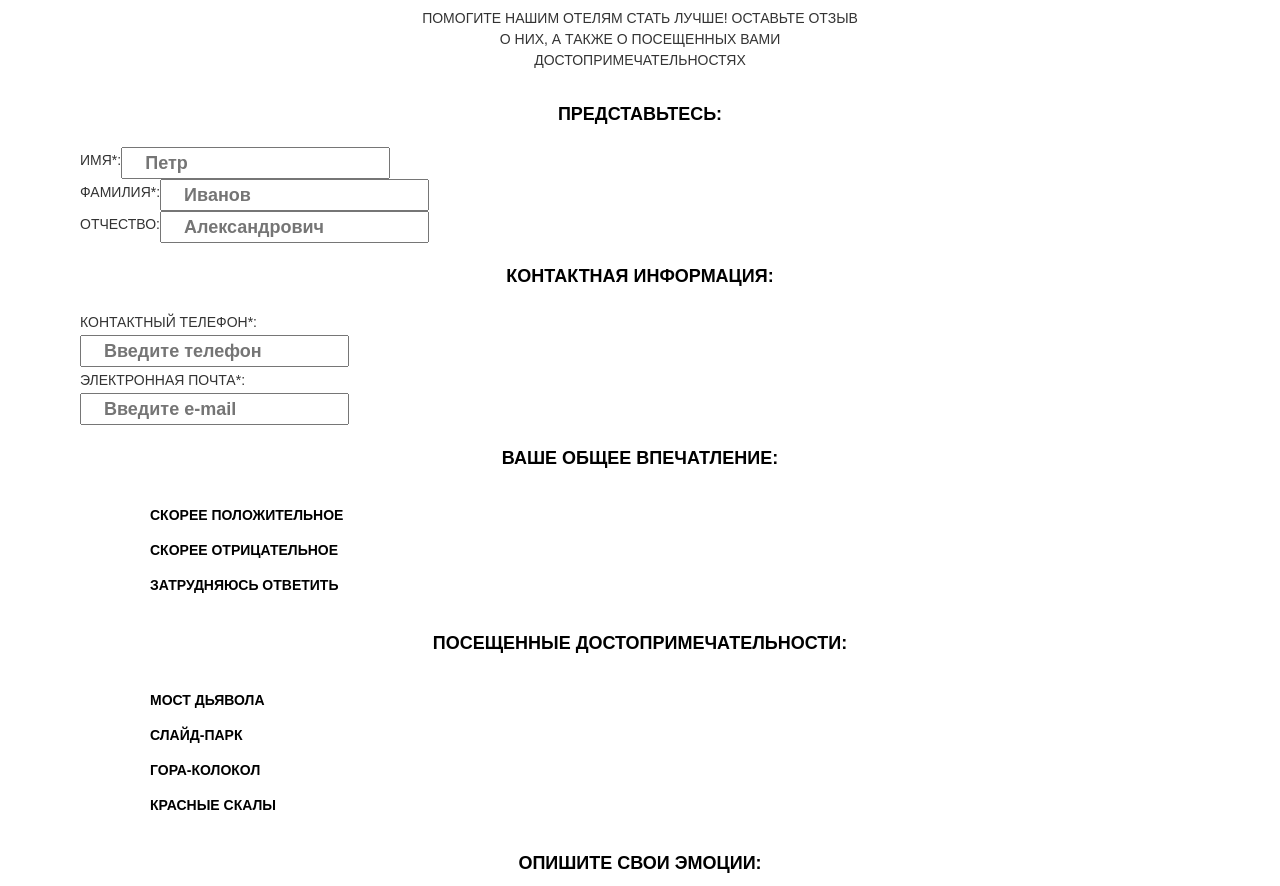
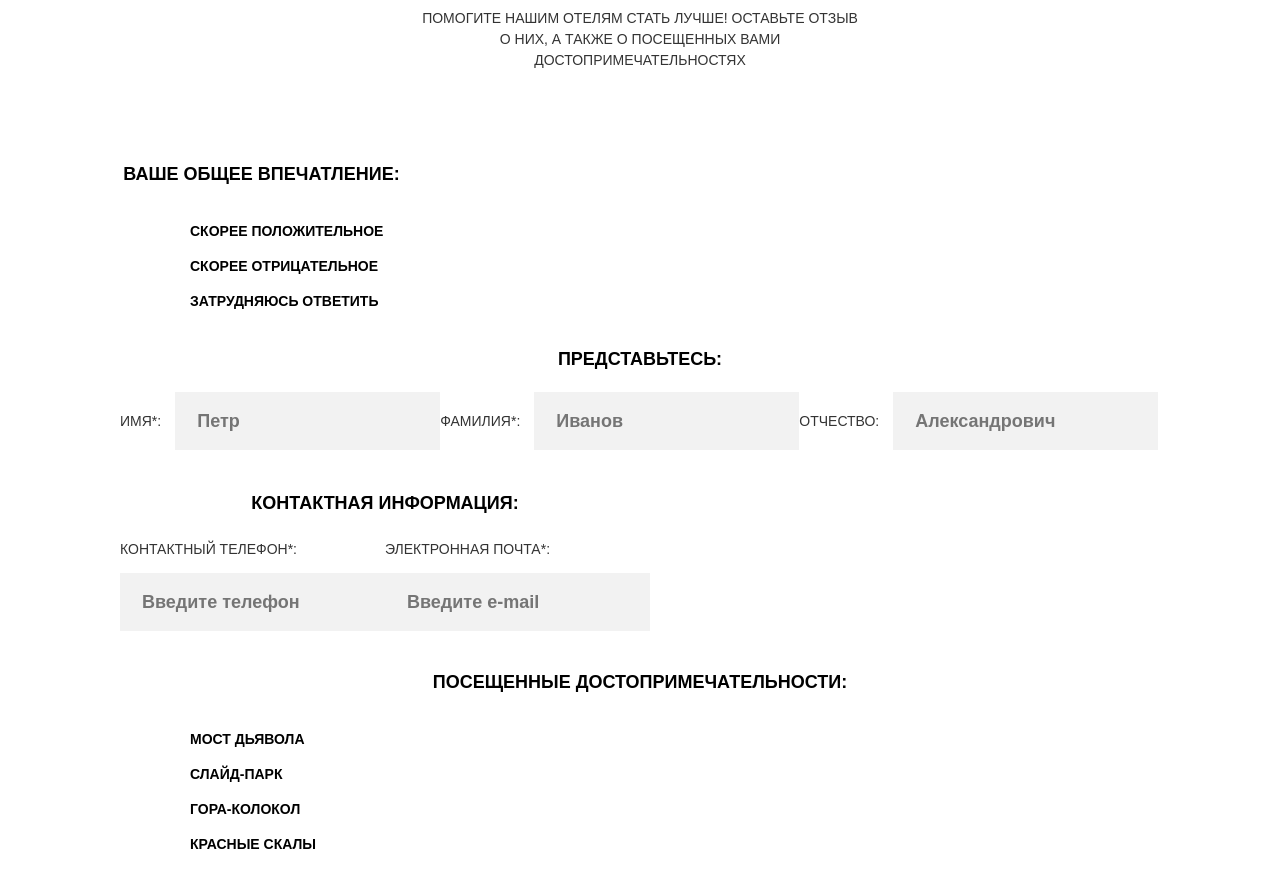
Before and after one commit to Ksushana/476453-sedona, a website: page source/form.html in a window 1280 px wide. Shown: the part 429-1315 px from the top of the page. Drawn offline with nearby package versions, Linux system fonts and the light colour scheme; files that its build step writes are made by us from their sources.

Commit message:
начала делать формы для tablet и pc

```diff
--- a/source/form.html
+++ b/source/form.html
@@ -2,6 +2,9 @@
 <html lang="ru">
   <head>
     <meta charset="utf-8">
+    <meta
+      name="viewport"
+      content="width=device-width,initial-scale=1">
     <title>HTML Academy: Седона</title>
     <link rel="stylesheet" href="css/style.css">
   </head>
@@ -48,11 +51,13 @@
             <label class="form__label full-name__label"> Фамилия*: <input type="text" required name="Фамилия" placeholder="Иванов"></label>
             <label class="form__label full-name__label"> Отчество: <input type="text" name="Отчество" placeholder="Александрович"></label>
           </fieldset>
+
           <fieldset class="form__contacts contacts">
             <legend class="form__legend contacts__legend">Контактная информация:</legend>
             <label class="form__label contacts__label"> Контактный телефон*: <input type="tel" required name="Введите телефон" placeholder="Введите телефон"></label>
             <label class="form__label contacts__label"> Электронная почта*: <input type="email" required name="Введите e-mail" placeholder="Введите e-mail"></label>
           </fieldset>
+
           <fieldset class="form__radio radio">
             <legend class="form__legend radio__legend">Ваше общее впечатление:</legend>
             <div  class="radio__inputs">
@@ -92,6 +97,7 @@
                 </p>
               </div>
           </fieldset>
+
           <fieldset class="form__text">
             <legend class="form__legend">Опишите свои эмоции:</legend>
             <textarea class="form__textarea" rows="5"  placeholder="Опишите подробно все свои восторги">
--- a/source/sass/blocks/body.scss
+++ b/source/sass/blocks/body.scss
@@ -35,7 +35,6 @@ body {
   font-size: 14px;
   line-height: 21px;
   font-weight: 400;
-
   text-transform: uppercase;
   color: #000000;
   background-color: #ffffff;
@@ -43,7 +42,6 @@ body {
 
 a {
   text-decoration: none;
-  color: #ffffff;
 }
 
 a,
@@ -52,10 +50,6 @@ input,
 button,
 span {
   display: block;
-}
-
-.body {
-  min-width: 320px;
 }
 
 .container {
--- a/source/sass/blocks/contacts.scss
+++ b/source/sass/blocks/contacts.scss
@@ -1,2 +1,10 @@
 @import "../variables";
 @import "../mixins";
+
+.contacts__label {
+  margin-bottom: 18px;
+}
+
+.contacts__label input{
+  margin-top: 11px;
+}
--- a/source/sass/blocks/feedback.scss
+++ b/source/sass/blocks/feedback.scss
@@ -1,7 +1,9 @@
 @import "../variables";
 @import "../mixins";
 
-.feedback {
-  padding-left: 20px;
-  padding-right: 20px;
+
+@media (min-width: 768px) {
+  .feedback {
+    padding: 60px 60px 0;
+  }
 }
--- a/source/sass/blocks/form.scss
+++ b/source/sass/blocks/form.scss
@@ -1,8 +1,12 @@
 @import "../variables";
 @import "../mixins";
 
+.form {
+  @include flex-column;
+}
 
 .form fieldset {
+  display: flex;
   border: none;
   margin: 0;
   padding: 20px;
@@ -16,10 +20,6 @@
   @include zero;
 }
 
-.full-name__label {
-  display: flex;
-}
-
 .form__textarea {
   width: 100%;
 }
@@ -29,8 +29,29 @@
   color: #333333;
 }
 
+.form__label input {
+  background-color: $dark-grey;
+  border: none;
+  flex-grow: 1;
+  min-height: 58px;
+}
+
 .radio__item label,
 .checkbox__item label {
   font-weight: bold;
   padding-left: 70px;
 }
+
+
+@media (min-width: 768px) {
+
+  .form__radio {
+    order: -1;
+    width: 323px;
+  }
+
+  .form__contacts {
+    max-width: 323px;
+  }
+
+}
--- a/source/sass/blocks/full-name.scss
+++ b/source/sass/blocks/full-name.scss
@@ -1,2 +1,17 @@
 @import "../variables";
 @import "../mixins";
+
+
+// .full-name {
+//   width: 280px;
+// }
+
+.full-name__label {
+  display: flex;
+  align-items: center;
+  margin-bottom: 20px;
+}
+
+.full-name__label input {
+  margin-left: 14px;
+}
--- a/source/sass/blocks/main-nav.scss
+++ b/source/sass/blocks/main-nav.scss
@@ -30,6 +30,11 @@
   border-top: 1px solid #9ac2db;
 }
 
+.main-nav__item a {
+  color: #ffffff;
+}
+
+
 .main-nav__link {
   color: #ffffff;
   text-decoration: none;
@@ -55,6 +60,10 @@
     border-top: none;
   }
 
+  .main-nav__item a {
+    color: #000000;
+  }
+
   .main-nav__link {
     color: #000000;
   }
```
Also changed, not shown: source/photo.html (+3 -0 lines). Lines whose indentation alone changed are shown as unchanged.
